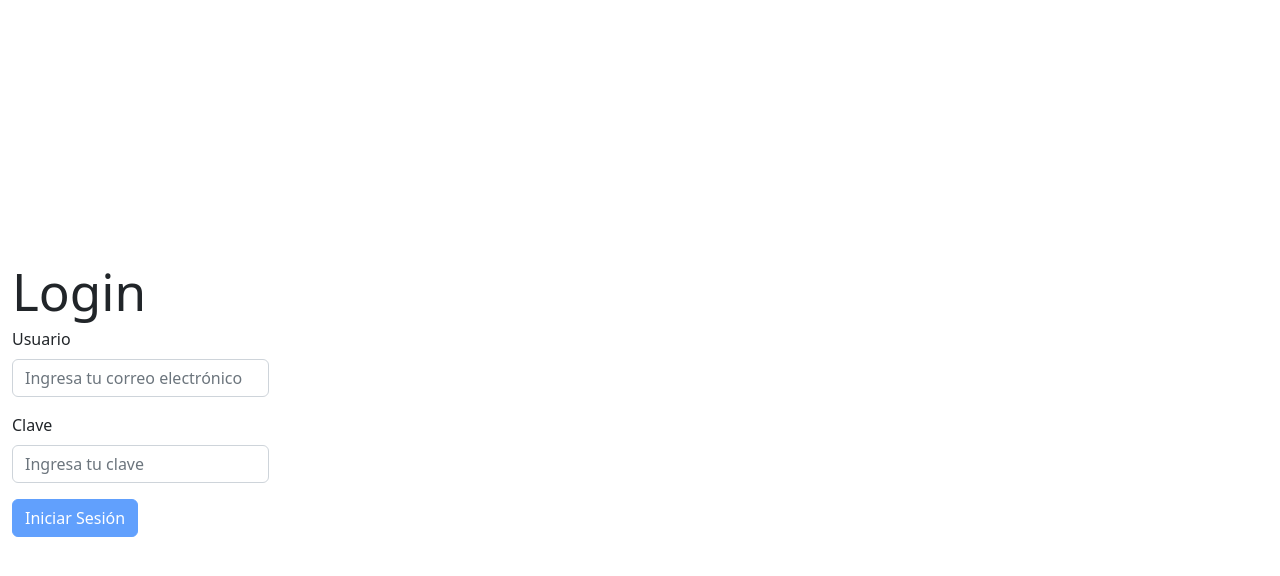
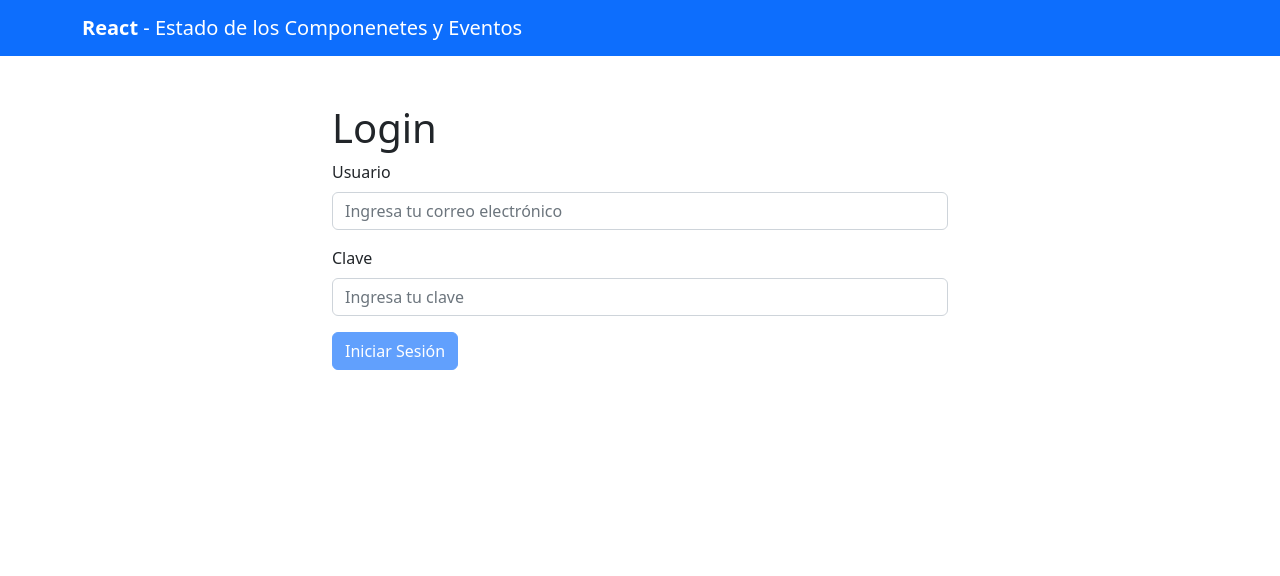
Before and after one commit to jpablow/ADL-FSJS-M04U02, a React (Vite) app: page / in a window 1280 px wide. Shown: the top 576 px of the page. Built offline with nearby package versions, Linux system fonts and the light colour scheme.

Commit message:
Agrega estilos, crea componente Navbar

```diff
--- a/src/App.jsx
+++ b/src/App.jsx
@@ -4,6 +4,7 @@ import Formulario from "./components/Login";
 import Container from "react-bootstrap/Container";
 import Alerta from "./components/Alert";
 import { useState } from "react";
+import Barra from "./components/Navbar";
 
 function App() {
   const [resAlerta, setResAlerta] = useState({
@@ -12,10 +13,20 @@ function App() {
     alertaVisible: false,
   });
   return (
-    <Container>
-      <Formulario setResAlerta={setResAlerta} />
-      <Alerta resAlerta={resAlerta} />
-    </Container>
+    <>
+      <Barra />
+      <Container
+        style={{
+          display: "flex",
+          flexDirection: "column",
+          justifyContent: "space-evenly",
+        }}
+        className="w-50"
+      >
+        <Formulario setResAlerta={setResAlerta} />
+        <Alerta resAlerta={resAlerta} />
+      </Container>
+    </>
   );
 }
 
--- a/src/components/Alert.jsx
+++ b/src/components/Alert.jsx
@@ -2,7 +2,11 @@ import Alert from "react-bootstrap/Alert";
 
 const Alerta = ({ resAlerta }) => {
   return (
-    <Alert variant={resAlerta.variantAlerta} show={resAlerta.alertaVisible}>
+    <Alert
+      className="mt-3 text-center"
+      variant={resAlerta.variantAlerta}
+      show={resAlerta.alertaVisible}
+    >
       {resAlerta.msgAlerta}
     </Alert>
   );
--- a/src/components/Login.jsx
+++ b/src/components/Login.jsx
@@ -1,6 +1,7 @@
 import React, { useEffect, useState } from "react";
 import Button from "react-bootstrap/Button";
 import Form from "react-bootstrap/Form";
+import Container from "react-bootstrap/esm/Container";
 
 const Formulario = ({ setResAlerta }) => {
   const [correo, setCorreo] = useState("");
@@ -32,7 +33,7 @@ const Formulario = ({ setResAlerta }) => {
 
   return (
     <>
-      <h1>Login</h1>
+      <h1 className="mt-5">Login</h1>
       <Form
         onSubmit={(e) => {
           e.preventDefault();
@@ -47,6 +48,7 @@ const Formulario = ({ setResAlerta }) => {
             placeholder="Ingresa tu correo electrónico"
             onChange={(e) => setCorreo(e.target.value)}
             value={correo}
+            autoComplete="off"
           />
         </Form.Group>
         <Form.Group className="mb-3" controlId="formBasicPassword">
--- /dev/null
+++ b/src/components/Navbar.jsx
@@ -0,0 +1,16 @@
+import Navbar from "react-bootstrap/Navbar";
+import Container from "react-bootstrap/Container";
+
+const Barra = () => {
+  return (
+    <Navbar bg="primary" variant="dark">
+      <Container>
+        <Navbar.Brand>
+          <strong>React</strong> - Estado de los Componenetes y Eventos
+        </Navbar.Brand>
+      </Container>
+    </Navbar>
+  );
+};
+
+export default Barra;
--- a/src/index.css
+++ b/src/index.css
@@ -1,4 +1,4 @@
-:root {
+/* :root {
   font-family: Inter, system-ui, Avenir, Helvetica, Arial, sans-serif;
   line-height: 1.5;
   font-weight: 400;
@@ -66,4 +66,4 @@ button:focus-visible {
   button {
     background-color: #f9f9f9;
   }
-}
+} */
```
